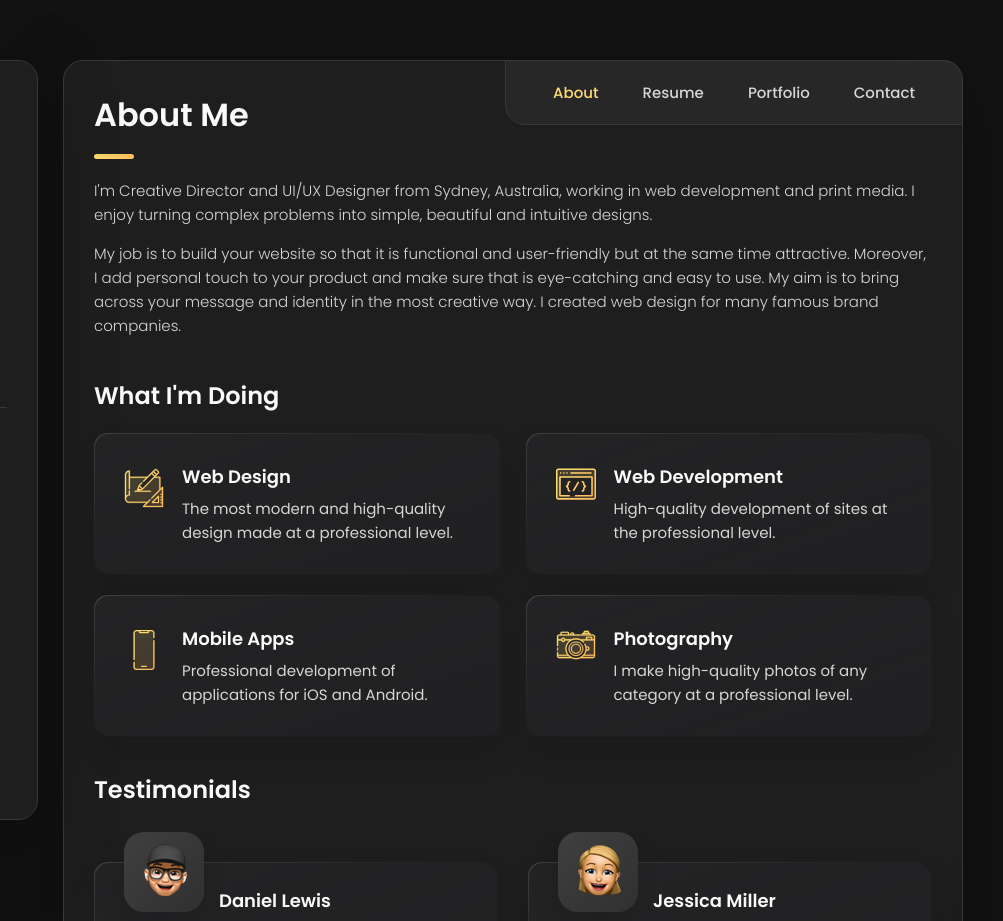
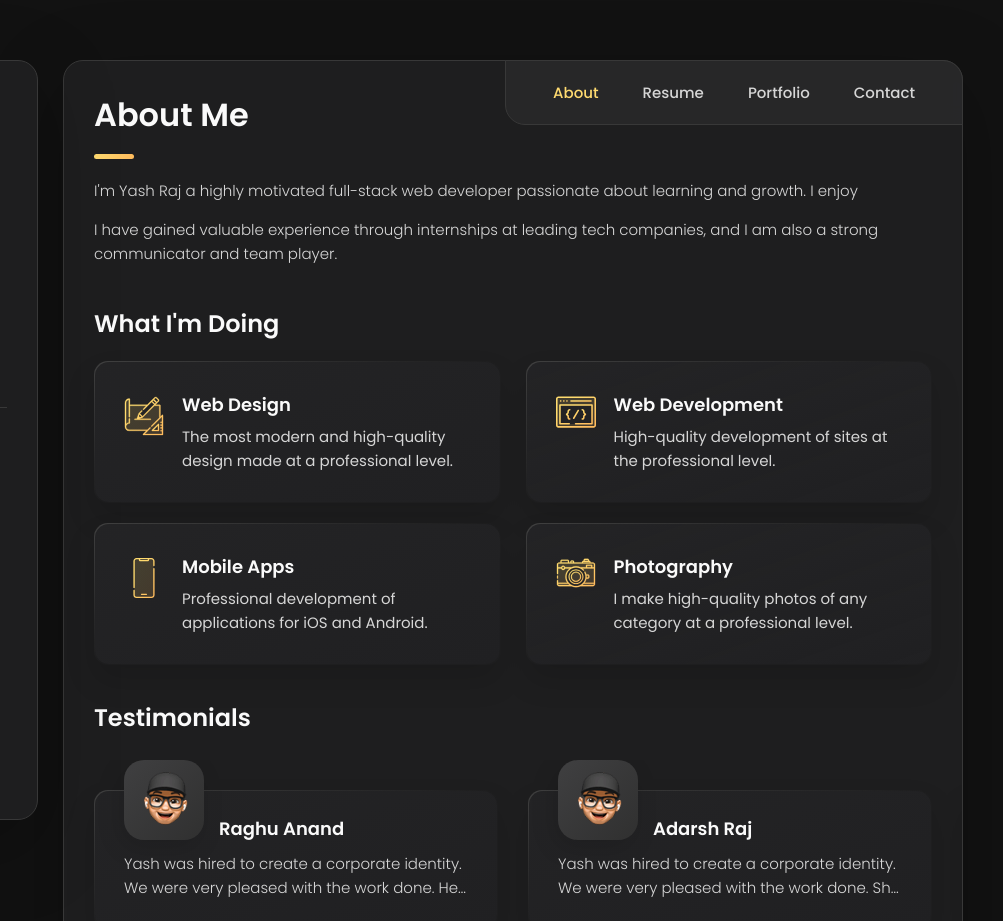
Before and after one commit to YASHRAJ1414/portfolio, a plain HTML site: page index.html in a window 1280 px wide. Shown: the top 921 px of the page, 277-1280 px from the left. Drawn offline with nearby package versions, Linux system fonts and the light colour scheme.

Commit message:
update about sectin

```diff
--- a/index.html
+++ b/index.html
@@ -5,7 +5,7 @@
   <meta charset="UTF-8">
   <meta http-equiv="X-UA-Compatible" content="IE=edge">
   <meta name="viewport" content="width=device-width, initial-scale=1.0">
-  <title>vCard - Personal Portfolio</title>
+  <title>Portfolio</title>
 
   <!--
     - favicon
@@ -209,18 +209,12 @@
 
         <section class="about-text">
           <p>
-            I'm Creative Director and UI/UX Designer from Sydney, Australia, working in web development and print media.
-            I enjoy
-            turning complex problems into simple, beautiful and intuitive designs.
+            I'm Yash Raj a highly motivated full-stack web developer passionate about learning and growth.            I enjoy
           </p>
 
           <p>
-            My job is to build your website so that it is functional and user-friendly but at the same time attractive.
-            Moreover, I
-            add personal touch to your product and make sure that is eye-catching and easy to use. My aim is to bring
-            across your
-            message and identity in the most creative way. I created web design for many famous brand companies.
-          </p>
+            I have gained valuable experience through internships at leading tech companies, and I am also a strong communicator and team player.
+            </p>
         </section>
 
 
@@ -318,14 +312,14 @@
               <div class="content-card" data-testimonials-item>
 
                 <figure class="testimonials-avatar-box">
-                  <img src="./assets/images/avatar-1.png" alt="Daniel lewis" width="60" data-testimonials-avatar>
+                  <img src="./assets/images/avatar-1.png" alt="Raghu Anand" width="60" data-testimonials-avatar>
                 </figure>
 
-                <h4 class="h4 testimonials-item-title" data-testimonials-title>Daniel lewis</h4>
+                <h4 class="h4 testimonials-item-title" data-testimonials-title>Raghu Anand</h4>
 
                 <div class="testimonials-text" data-testimonials-text>
                   <p>
-                    Richard was hired to create a corporate identity. We were very pleased with the work done. She has a
+                    Yash was hired to create a corporate identity. We were very pleased with the work done. He has a
                     lot of experience
                     and is very concerned about the needs of client. Lorem ipsum dolor sit amet, ullamcous cididt
                     consectetur adipiscing
@@ -340,14 +334,14 @@
               <div class="content-card" data-testimonials-item>
 
                 <figure class="testimonials-avatar-box">
-                  <img src="./assets/images/avatar-2.png" alt="Jessica miller" width="60" data-testimonials-avatar>
+                  <img src="./assets/images/avatar-1.png" alt="Adarsh Raj" width="60" data-testimonials-avatar>
                 </figure>
 
-                <h4 class="h4 testimonials-item-title" data-testimonials-title>Jessica miller</h4>
+                <h4 class="h4 testimonials-item-title" data-testimonials-title>Adarsh Raj</h4>
 
                 <div class="testimonials-text" data-testimonials-text>
                   <p>
-                    Richard was hired to create a corporate identity. We were very pleased with the work done. She has a
+                    Yash was hired to create a corporate identity. We were very pleased with the work done. She has a
                     lot of experience
                     and is very concerned about the needs of client. Lorem ipsum dolor sit amet, ullamcous cididt
                     consectetur adipiscing
```
